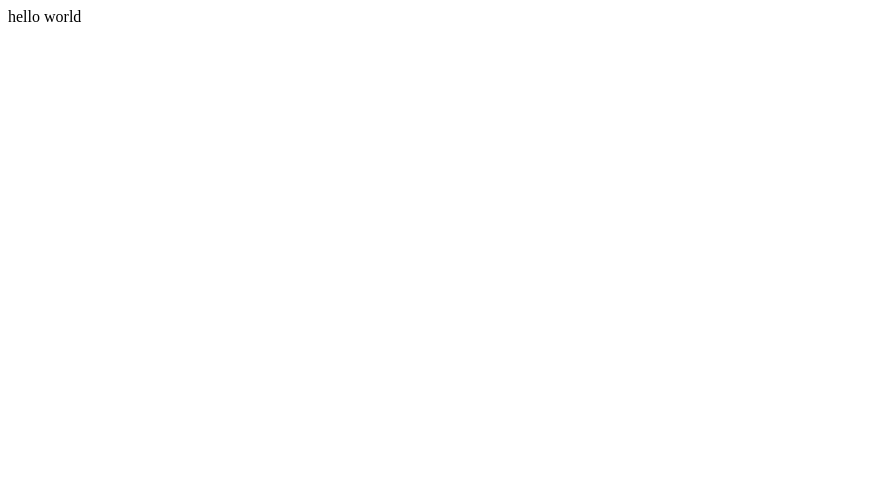
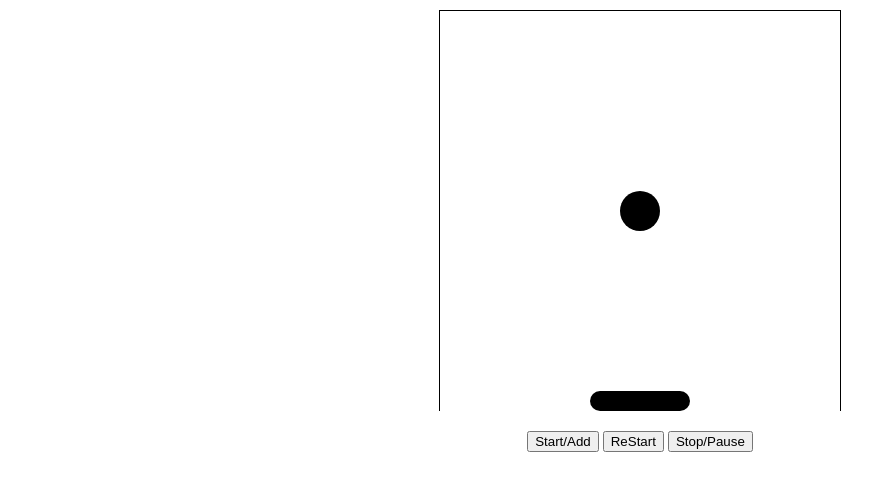
Before and after one commit to junhey/ball-game, a plain HTML site: page index.html in a window 1280 px wide. Shown: the whole page, without its empty margins (0-896 px from the left). Drawn offline with Linux system fonts and the light colour scheme.

Commit message:
<!DOCTYPE html>

```diff
--- a/index.html
+++ b/index.html
@@ -5,8 +5,50 @@
     <title>Ball-game by junhey</title>
     <meta name="viewport" content="width=device-width, initial-scale=1">
     <link href='https://fonts.googleapis.com/css?family=Open+Sans:400,700' rel='stylesheet' type='text/css'>
+    <style>
+      .box{
+        position: relative;
+        width: 400px;
+        height: 400px;
+        border: 1px solid #000;
+        border-bottom: none;
+        margin: 10px auto 20px;
+      }
+      .ball{
+        position: absolute;
+        width: 40px;
+        height: 40px;
+        top: 180px;
+        left: 180px;
+        border-radius: 20px;
+        background-color: #000;
+      }
+      .slider{
+        position: absolute;
+        width: 100px;
+        height: 20px;
+        top: 380px;
+        left: 150px;
+        border-radius: 10px;
+        background-color: #000;
+      }
+      .box-menu{
+        text-align: center;
+      }
+    </style>
   </head>
   <body>
-    hello world
+    <div class="box">
+      <div class="ball" id="ball"></div>
+      <div class="slider" id="slider"></div>
+    </div>
+    <div class="box-menu">
+      <button id="btnStart">Start/Add</button>
+      <button id="btn-Restart">ReStart</button>
+      <button id="btnStop">Stop/Pause</button>
+    </div>
+    <script type="text/javascript">
+
+    </script>
   </body>
 </html>
```
